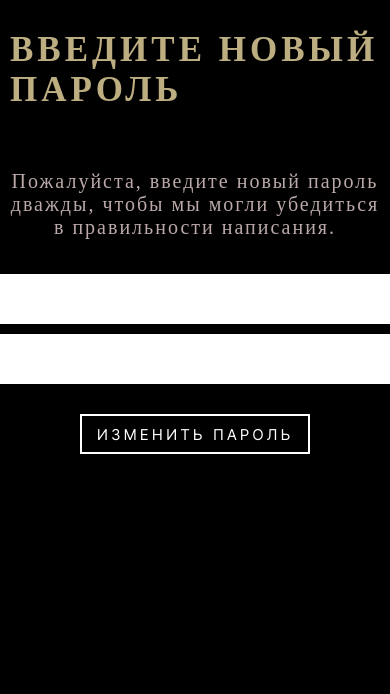
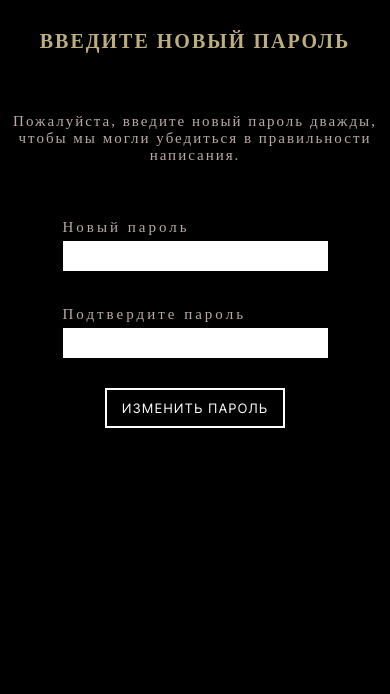
Before and after one commit to DmBand/hairdressers, a Django app: page /reset_confirm/1/1 in a window 390 px wide. Shown: the part 90-784 px from the top of the page. Run offline with Django 4.2, Linux system fonts and the light colour scheme; parts of the project's set-up code (start-up, migrations or seed data) failed here and were passed over.

Commit message:
responsive reset_password

```diff
--- a/hairdressers_project/users_app/static/users_app/css/increase_rating.css
+++ b/hairdressers_project/users_app/static/users_app/css/increase_rating.css
@@ -164,6 +164,12 @@
 	font-weight: 400;
 	letter-spacing: 3px;
 	color: #BBA9A9;
+}
+
+@media (max-width: 425px) {
+	.result-name-surname2  {
+		letter-spacing: 1px;
+	}
 }
 
 .see-comment2 {
--- a/hairdressers_project/users_app/static/users_app/css/password_reset_confirm.css
+++ b/hairdressers_project/users_app/static/users_app/css/password_reset_confirm.css
@@ -16,6 +16,20 @@
 	text-transform: uppercase;
 	color: #BDAE82;
 	letter-spacing: 4px;
+	text-align: center;
+}
+
+@media (max-width: 768px) {
+	.reg-title-text {
+		font-size: 25px;
+	}
+}
+
+@media (max-width: 425px) {
+	.reg-title-text {
+		font-size: 20px;
+		letter-spacing: 2px;
+	}
 }
 
 .password-reset-section {
@@ -34,36 +48,58 @@
 	text-align: center;
 }
 
+@media (max-width: 768px) {
+	.reset-password-info {
+		font-size: 18px;
+	}
+}
+
+@media (max-width: 425px) {
+	.reset-password-info {
+		font-size: 15px;
+	}
+}
+
 .password-reset-form {
 	display: flex;
 	flex-direction: column;
 	align-items: center;
+	padding: 0 10px;
 }
 
 .all-rows2 {
     margin-top: 10px;
 	display: flex;
 	flex-direction: column;
-    align-items: center;
-	row-gap: 5px;
+	row-gap: 10px;
 }
 
 .form-row2 {
 	display: flex;
-	column-gap: 20px;
-	align-items: center;
+	flex-direction: column;
 }
 
 .reg-form-label2 {
-	width: 250px;
+	color: #BBA9A9;
+	letter-spacing: 3px;
 	font-size: 20px;
-	text-align: end;
-	text-transform: uppercase;
-	color: #BBA9A9;
+	margin-bottom: 5px;
+}
+
+@media (max-width: 768px) {
+	.reg-form-label2 {
+		font-size: 18px;
+	}
+}
+
+@media (max-width: 425px) {
+	.reg-form-label2 {
+		font-size: 15px;
+	}
 }
 
 .reg-form-input2 {
-	width: 450px;
+	width: 100%;
 	height: 50px;
 	margin-right: 270px;
 	background-color: #fff;
@@ -73,10 +109,19 @@
 	font-size: 30px;
 }
 
-.reg-form-input2:focus {
-    font-family: 'Inter';
-    font-weight: 400;
-	font-size: 30px;
+@media (max-width: 768px) {
+	.reg-form-input2 {
+		font-size: 20px;
+	}
+}
+
+@media (max-width: 425px) {
+	.reg-form-input2 {
+		width: 265px;
+		height: 30px;
+		margin: 0 auto;
+		font-size: 15px;
+	}
 }
 
 .add-align-text {
@@ -99,7 +144,48 @@
 	transition: 0.3s;
 }
 
+@media (max-width: 768px) {
+	.send-email {
+		letter-spacing: 2px;
+	}
+}
+
+@media (max-width: 425px) {
+	.send-email {
+		font-size: 13px;
+		letter-spacing: 1px;
+	}
+}
+
 .send-email:hover {
 	border-color: #BDAE82;
 	color: #BDAE82;
 }
+
+.other-errors {
+	color: red;
+	text-align: center;
+	margin-bottom: 10px;
+}
+
+.errorlist {
+    font-family: 'Merriweather';
+    font-size: 12px;
+    font-weight: 400;
+    letter-spacing: 1px;
+    margin: 10px 0px 5px;
+    color: red;
+    text-align: center;
+}
+
+@media (max-width: 425px) {
+	.errorlist {
+		text-align: center;
+	}
+}
+
+@media (max-width: 425px) {
+	.errorlist {
+		letter-spacing: 0px;
+	}
+}
--- a/hairdressers_project/users_app/templates/users_app/increase_rating.html
+++ b/hairdressers_project/users_app/templates/users_app/increase_rating.html
@@ -27,8 +27,8 @@
                     </a>
                 </div>
                 <div class="result-name-surname2">
-                    <p class="top10-name">{{ who_do_we_evaluate.name }}</p>
-                    <p class="top10-name">{{ who_do_we_evaluate.surname }}</p>
+                    <p class="top10-name">{{ who_do_we_evaluate.name|truncatechars:30 }}</p>
+                    <p class="top10-name">{{ who_do_we_evaluate.surname|truncatechars:30 }}</p>
                 </div>
                 <a href="{% url 'users_app:see_reviews' who_do_we_evaluate.slug %}" title="Просмотр отзывов" class="new-comment">
                     <p class="see-comment2">Просмотр отзывов</p>
```
Also changed, not shown: hairdressers_project/users_app/static/users_app/css/password_reset_complete.css (+43 -2 lines), hairdressers_project/users_app/static/users_app/css/password_reset_done.css (+26 -0 lines), hairdressers_project/users_app/static/users_app/css/password_reset_form.css (+67 -4 lines), hairdressers_project/users_app/static/users_app/css/registration.css (+0 -7 lines).
